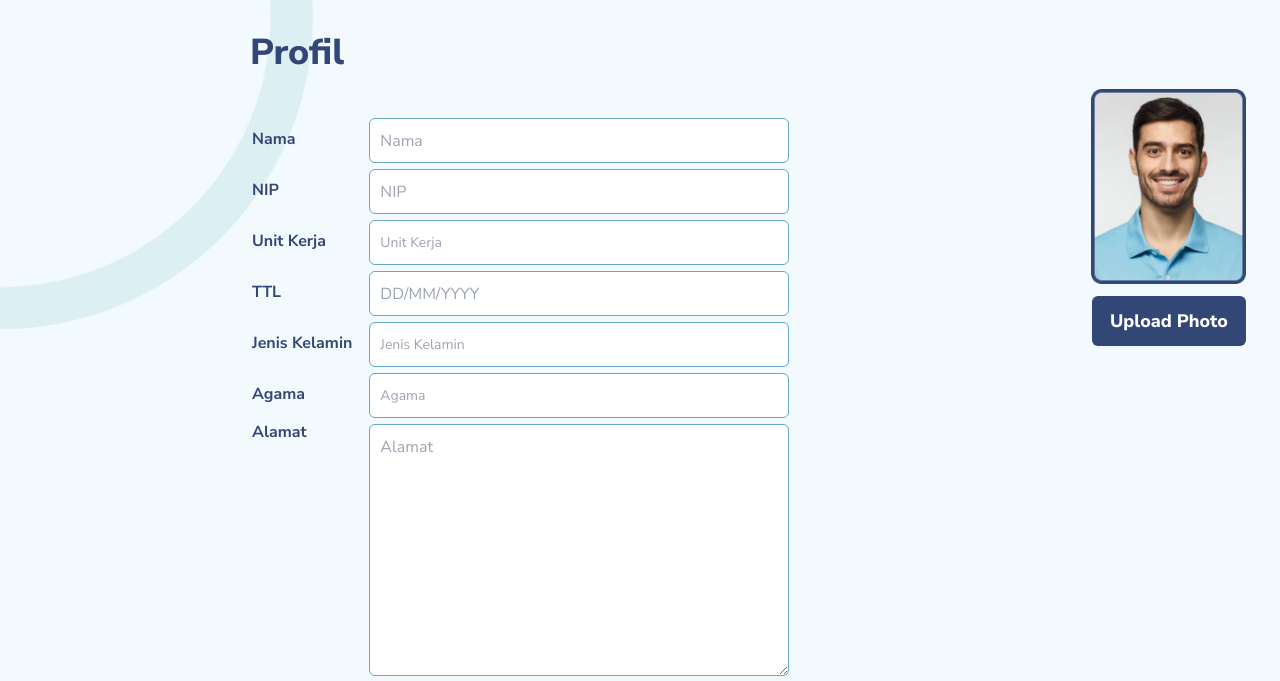
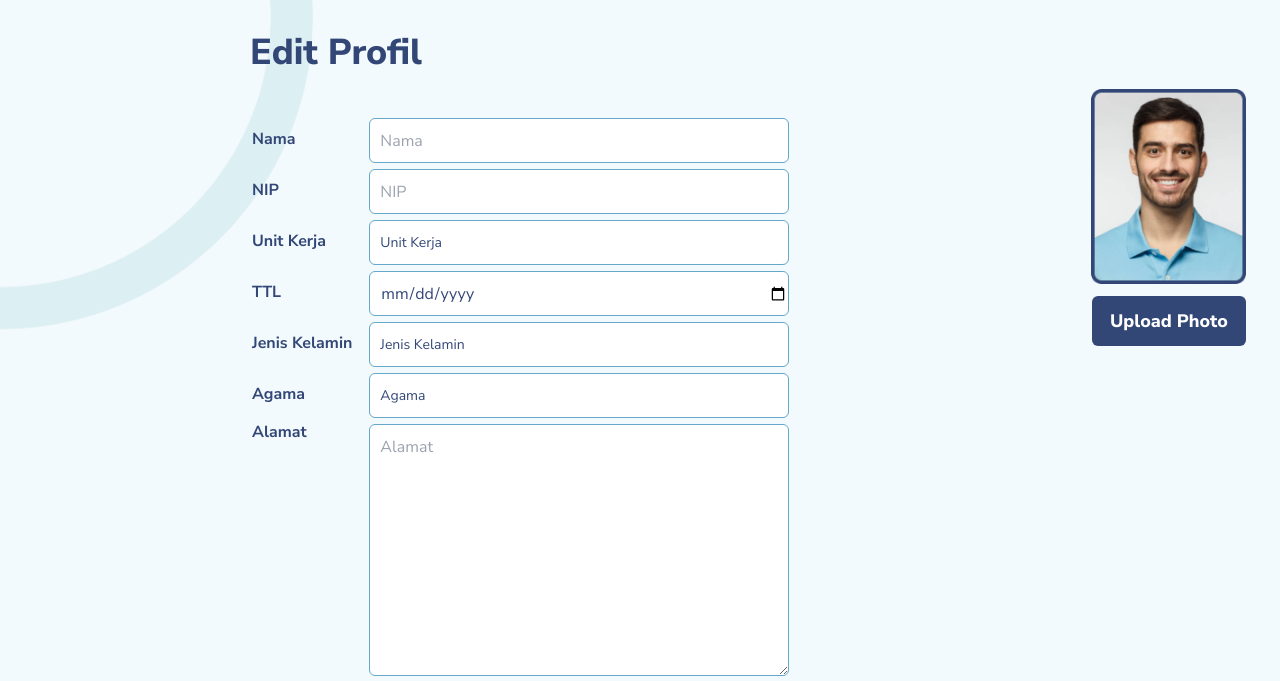
Before and after one commit to Magang-Kemenag/Slicing-PPNPN, a website: page src/edit-profil.html in a window 1280 px wide. Shown: the part 65-746 px from the top of the page. Drawn offline with Linux system fonts and the light colour scheme.

Commit message:
tweak input text color

```diff
--- a/src/edit-profil.html
+++ b/src/edit-profil.html
@@ -46,7 +46,7 @@
         </table>
         </div>
         <div class="content mt-10 ml-[250px] text-bBlue">
-          <div class="font-extrabold text-4xl">Profil</div>
+          <div class="font-extrabold text-4xl">Edit Profil</div>
           <table class="mt-[15px] text-base font-semibold">
             <tr>
               <th>
@@ -58,7 +58,7 @@
                           <input
                             type="text"
                             placeholder="Nama"
-                            class="font-normal bg-white border border-cBlue rounded-md w-[420px] h-[45px] mt-1 pl-[10px]"
+                            class="font-normal bg-white border border-cBlue text-bBlue rounded-md w-[420px] h-[45px] mt-1 pl-[10px]"
                           />
                       </form>
                     </td>
@@ -70,7 +70,7 @@
                             <input
                               type="text"
                               placeholder="NIP"
-                              class="font-normal bg-white border border-cBlue rounded-md w-[420px] h-[45px] mt-1 pl-[10px]"
+                              class="font-normal bg-white border border-cBlue text-bBlue rounded-md w-[420px] h-[45px] mt-1 pl-[10px]"
                             />
                         </form>
                     </td>
@@ -81,7 +81,7 @@
                         <select
           name="unit"
           id="unit_kerja"
-          class="mt-1 w-[420px] h-[45px] form-select appearance-none block px-[10px] text-sm font-normal text-gray-400 bg-white bg-clip-padding bg-no-repeat border border-solid border-cBlue rounded-md transition ease-in-out m-0 focus:text-gray-700 focus:bg-white focus:border-black focus:outline-none"
+          class="mt-1 w-[420px] h-[45px] form-select appearance-none block px-[10px] text-sm font-normal text-bBlue bg-white bg-clip-padding bg-no-repeat border border-solid border-cBlue rounded-md transition ease-in-out m-0 focus:text-gray-700 focus:bg-white focus:border-black focus:outline-none"
         >
           <option selected>Unit Kerja</option>
           <option value="1">
@@ -108,9 +108,9 @@
                     <td class="pl-4">
                         <form action="">
                             <input
-                              type="text"
+                              type="date"
                               placeholder="DD/MM/YYYY"
-                              class="font-normal bg-white border border-cBlue rounded-md w-[420px] h-[45px] mt-1 pl-[10px]"
+                              class="font-normal bg-white border border-cBlue text-bBlue rounded-md w-[420px] h-[45px] mt-1 pl-[10px]"
                             />
                         </form>
                     </td>
@@ -121,7 +121,7 @@
                         <select
           name="gender"
           id="gender"
-          class="mt-1 w-[420px] h-[45px] form-select appearance-none block px-[10px] text-sm font-normal text-gray-400 bg-white bg-clip-padding bg-no-repeat border border-solid border-cBlue rounded-md transition ease-in-out m-0 focus:text-gray-700 focus:bg-white focus:border-black focus:outline-none"
+          class="mt-1 w-[420px] h-[45px] form-select appearance-none block px-[10px] text-sm font-normal text-bBlue bg-white bg-clip-padding bg-no-repeat border border-solid border-cBlue rounded-md transition ease-in-out m-0 focus:text-gray-700 focus:bg-white focus:border-black focus:outline-none"
         >
           <option selected>Jenis Kelamin</option>
           <option value="1">Laki-Laki</option>
@@ -135,7 +135,7 @@
                         <select
           name="unit"
           id="unit_kerja"
-          class="mt-1 w-[420px] h-[45px] form-select appearance-none block px-[10px] text-sm font-normal text-gray-400 bg-white bg-clip-padding bg-no-repeat border border-solid border-cBlue rounded-md transition ease-in-out m-0 focus:text-gray-700 focus:bg-white focus:border-black focus:outline-none"
+          class="mt-1 w-[420px] h-[45px] form-select appearance-none block px-[10px] text-sm font-normal text-bBlue bg-white bg-clip-padding bg-no-repeat border border-solid border-cBlue rounded-md transition ease-in-out m-0 focus:text-gray-700 focus:bg-white focus:border-black focus:outline-none"
         >
           <option selected>Agama</option>
           <option value="1">
@@ -182,7 +182,7 @@
                             <input
                               type="text"
                               placeholder="Email"
-                              class="font-normal bg-white border border-cBlue rounded-md w-[420px] h-[45px] mt-1 pl-[10px]"
+                              class="font-normal bg-white border border-cBlue text-bBlue rounded-md w-[420px] h-[45px] mt-1 pl-[10px]"
                             />
                         </form>
                     </td>
@@ -194,7 +194,7 @@
                             <input
                               type="text"
                               placeholder="Pendidikan Terakhir"
-                              class="font-normal bg-white border border-cBlue rounded-md w-[420px] h-[45px] mt-1 pl-[10px]"
+                              class="font-normal bg-white border border-cBlue text-bBlue rounded-md w-[420px] h-[45px] mt-1 pl-[10px]"
                             />
                         </form>
                     </td>
```
